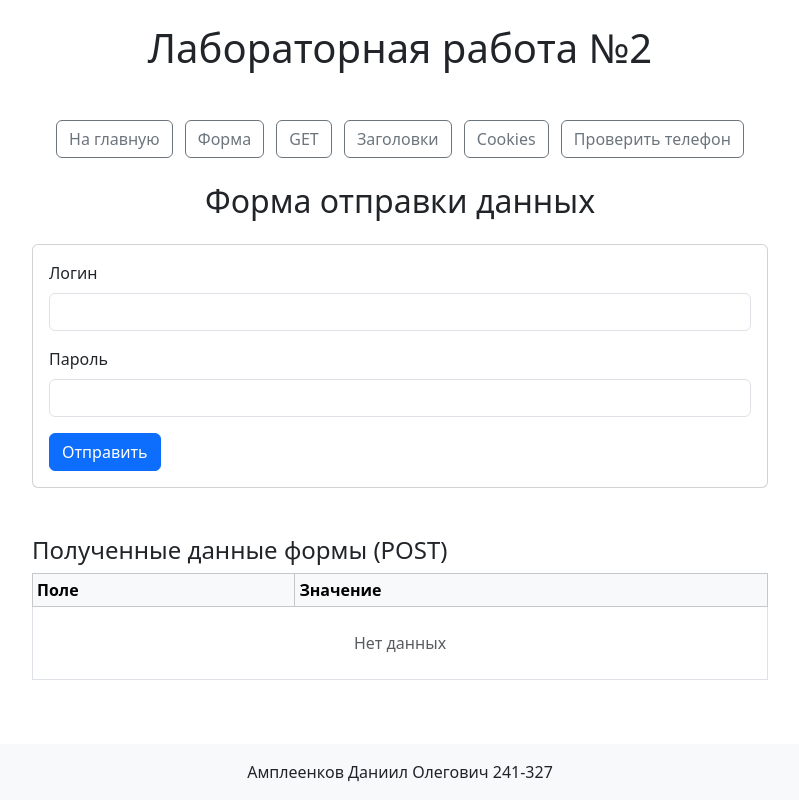
After one commit to ZZAY-GIT/web-tech2, a Flask app: page /request_form in a window 1280 px wide. The commit adds this page. Shown: the whole page, without its empty margins (240-1039 px from the left). Run offline with Flask 2, Linux system fonts and the light colour scheme.

Commit message:
add lab2

```diff
--- a/lab2/app.py
+++ b/lab2/app.py
@@ -10,15 +10,36 @@ def start():
     return render_template("base.html")
 
 
-@app.route("/info", methods=["GET", "POST"])
-def info():
-    info = {
-        "args": dict(request.args),
-        "headers": dict(request.headers),
-        "cookies": dict(request.cookies),
-        "form": dict(request.form)
-    }
-    return render_template("info.html", info=info)
+@app.route("/request_form", methods=["GET", "POST"])
+def request_form():
+    return render_template(
+        "request_form.html",
+        form_data=request.form
+    )
+
+
+@app.route("/request_get")
+def request_get():
+    return render_template(
+        "request_get.html",
+        args=request.args
+    )
+
+
+@app.route("/request_headers")
+def request_headers():
+    return render_template(
+        "request_headers.html",
+        headers=request.headers
+    )
+
+
+@app.route("/request_cookies")
+def request_cookies():
+    return render_template(
+        "request_cookies.html",
+        cookies=request.cookies
+    )
 
 
 @app.route("/phone", methods=["GET", "POST"])
--- a/lab2/templates/base.html
+++ b/lab2/templates/base.html
@@ -6,21 +6,32 @@
   <title>Лабораторная работа №2</title>
   <link href="https://cdn.jsdelivr.net/npm/bootstrap@5.3.3/dist/css/bootstrap.min.css" rel="stylesheet">
 </head>
-<body class="container mt-4">
+<body class="d-flex flex-column min-vh-100">
 
-  <div class="text-center mb-4">
-    <h1>Лабораторная работа №2</h1>
-    <p class="lead">Амплеенков Даниил Олегович 241-327</p>
+  <div class="container mt-4 flex-grow-1">
+
+    <div class="text-center mb-5">
+      <h1>Лабораторная работа №2</h1>
+    </div>
+
+    <div class="text-center mb-4">
+      <a href="/"              class="btn btn-outline-secondary mx-1">На главную</a>
+      <a href="/request_form"  class="btn btn-outline-secondary mx-1">Форма</a>
+      <a href="/request_get"   class="btn btn-outline-secondary mx-1">GET</a>
+      <a href="/request_headers" class="btn btn-outline-secondary mx-1">Заголовки</a>
+      <a href="/request_cookies" class="btn btn-outline-secondary mx-1">Cookies</a>
+      <a href="/phone"         class="btn btn-outline-secondary mx-1">Проверить телефон</a>
+    </div>
+
+    {% block content %}{% endblock %}
+
   </div>
 
-  <div class="text-center mt-4">
-  <a href="/" class="btn btn-outline-secondary">На главную</a>
-  <a href="/info" class="btn btn-outline-secondary">Информация о запросе</a>
-  <a href="/phone" class="btn btn-outline-secondary">Проверить телефон</a>
-  </div>
-
-  {% block content %}
-  {% endblock %}
+  <footer class="bg-light text-center py-3 mt-auto">
+    <div class="container">
+      <p class="mb-0">Амплеенков Даниил Олегович 241-327</p>
+    </div>
+  </footer>
 
   <script src="https://cdn.jsdelivr.net/npm/bootstrap@5.3.3/dist/js/bootstrap.bundle.min.js"></script>
 </body>
--- /dev/null
+++ b/lab2/templates/request_form.html
@@ -0,0 +1,48 @@
+{% extends "base.html" %}
+
+{% block content %}
+<div class="row justify-content-center">
+  <div class="col-lg-8">
+
+    <h2 class="mb-4 text-center">Форма отправки данных</h2>
+
+    <div class="card mb-4">
+      <div class="card-body">
+        <form method="post">
+          <div class="mb-3">
+            <label class="form-label">Логин</label>
+            <input type="text" name="username" class="form-control" value="{{ request.form.username }}">
+          </div>
+          <div class="mb-3">
+            <label class="form-label">Пароль</label>
+            <input type="password" name="password" class="form-control">
+          </div>
+          <button type="submit" class="btn btn-primary">Отправить</button>
+        </form>
+      </div>
+    </div>
+
+    <h4 class="mt-5">Полученные данные формы (POST)</h4>
+    <div class="table-responsive">
+      <table class="table table-bordered table-sm">
+        <thead class="table-light">
+          <tr><th>Поле</th><th>Значение</th></tr>
+        </thead>
+        <tbody>
+          {% if form_data %}
+            {% for key, value in form_data.items() %}
+            <tr>
+              <td><code>{{ key }}</code></td>
+              <td>{{ value }}</td>
+            </tr>
+            {% endfor %}
+          {% else %}
+            <tr><td colspan="2" class="text-center text-muted py-4">Нет данных</td></tr>
+          {% endif %}
+        </tbody>
+      </table>
+    </div>
+
+  </div>
+</div>
+{% endblock %}
```
Also changed, not shown: lab2/templates/info.html (deleted, +0 -34 lines), lab2/templates/request_cookies.html (added, +31 -0 lines), lab2/templates/request_get.html (added, +38 -0 lines), lab2/templates/request_headers.html (added, +31 -0 lines).
